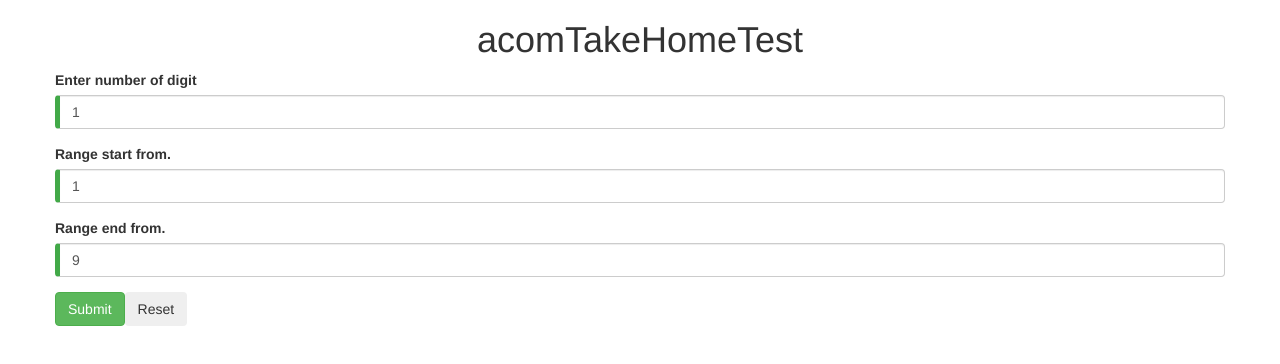
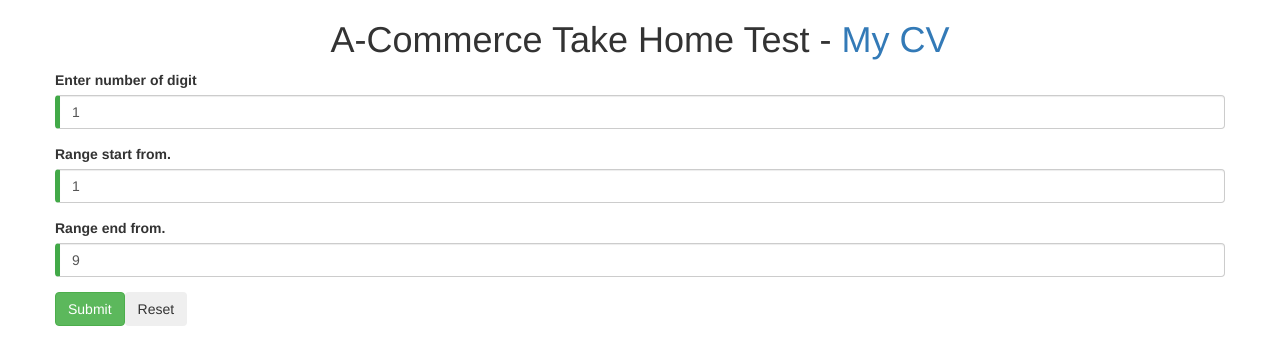
Before and after one commit to chegola/acom-tht, an Angular app: page / in a window 1280 px wide. Shown: the top 364 px of the page. Built offline with nearby package versions, Linux system fonts and the light colour scheme.

Commit message:
Add my CV link

```diff
--- a/src/app/app.component.html
+++ b/src/app/app.component.html
@@ -3,7 +3,7 @@
     <div class="col">
       <div style="text-align:center">
         <h1>
-          {{title}}
+          {{title}} - <a href="https://arkhom-cv.appspot.com">My CV</a>
         </h1>
       </div>
       <form (ngSubmit)="onSubmit()" #heroForm="ngForm">
--- a/src/app/app.component.ts
+++ b/src/app/app.component.ts
@@ -6,7 +6,7 @@ import {Component} from '@angular/core';
   styleUrls: ['./app.component.css']
 })
 export class AppComponent {
-  title = 'acomTakeHomeTest';
+  title = 'A-Commerce Take Home Test';
   randomNumbers = new Array();
   digit = 1;
   startRange = 1;
```
